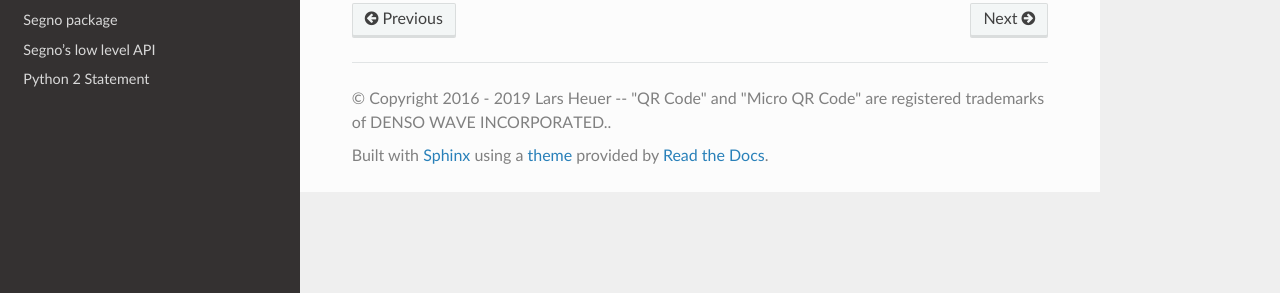
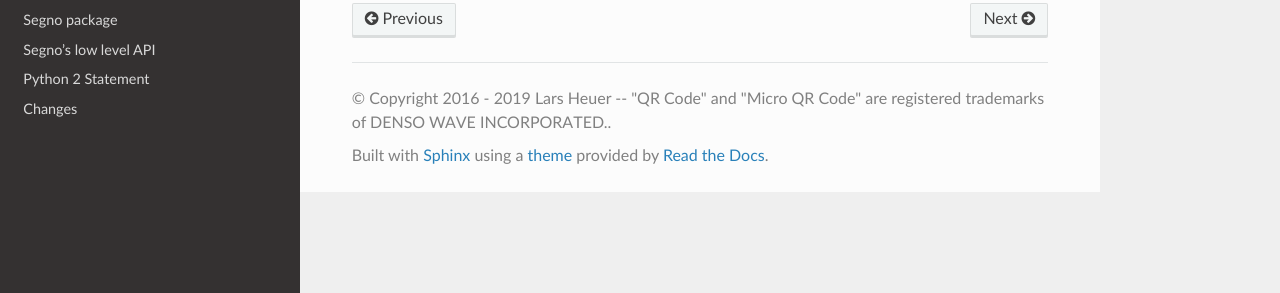
Before and after one commit to heuer/segno, a Sphinx documentation site: the page built from docs/colors.rst, in a window 1280 px wide. Shown: the part 525-818 px from the top of the page. Built offline with Sphinx 7.4.7 and the Read the Docs theme 2.0.0, drawn with Linux system fonts in a browser that asks for light colours; the version number is read from the project's files by our own code.

Commit message:
Added CHANGES to docs

```diff
--- /dev/null
+++ b/docs/changes.rst
@@ -0,0 +1 @@
+.. include:: ../CHANGES.rst
--- a/docs/index.rst
+++ b/docs/index.rst
@@ -26,6 +26,7 @@ Contents:
     api
     api-low-level
     python2
+    changes
 
 
 Indices and tables
```
